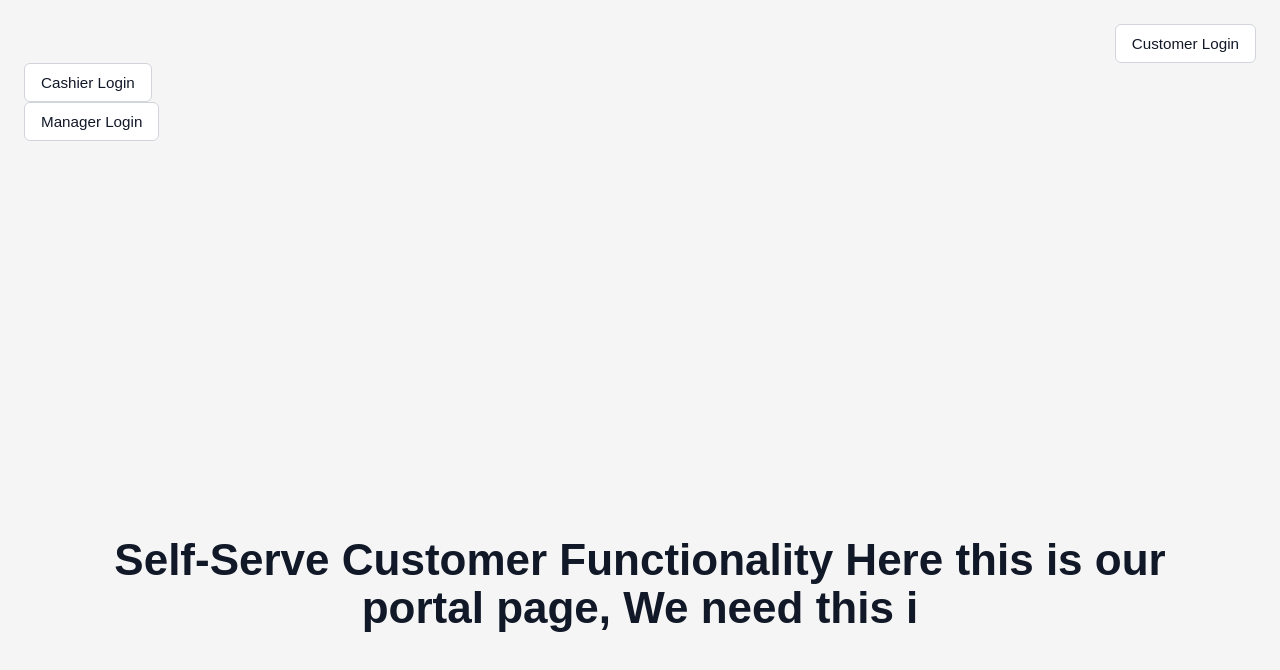
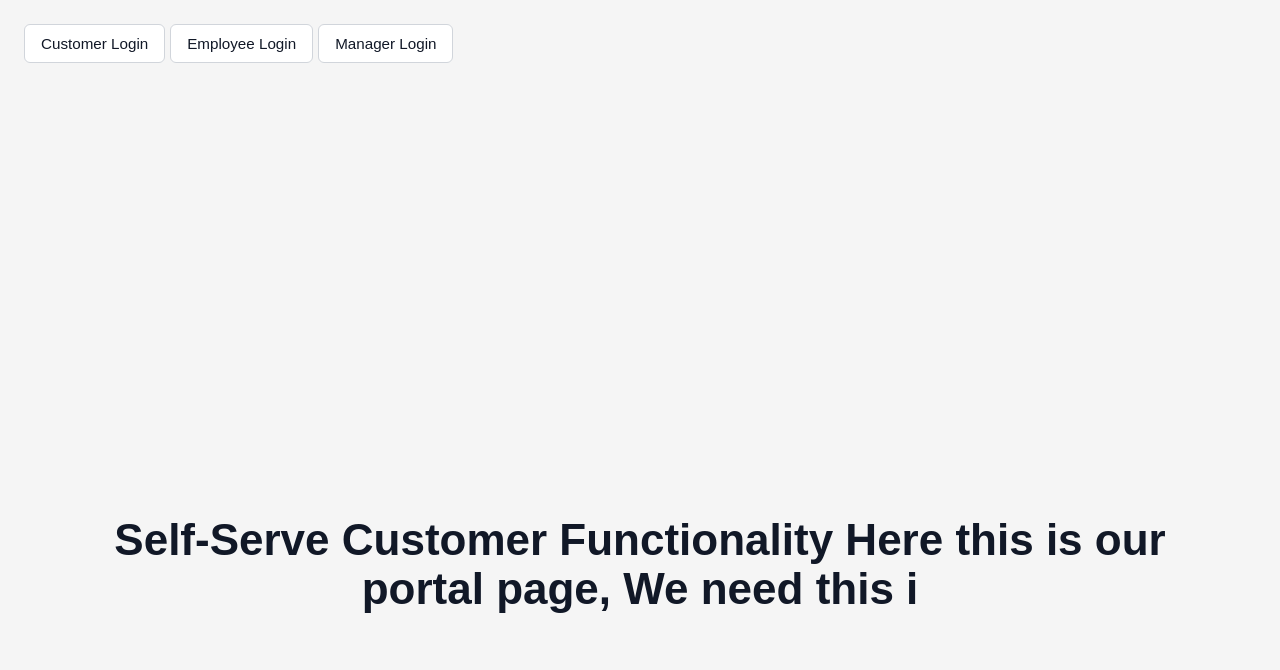
Before and after one commit to Ezra-Kuba/Project3Team74, a Next.js app: page / in a window 1280 px wide. Shown: the top 670 px of the page. Built offline with nearby package versions, Linux system fonts and the light colour scheme.

Commit message:
formatted buttons properly on landingPage

```diff
--- a/app/globals.css
+++ b/app/globals.css
@@ -31,12 +31,15 @@ h1 {
   padding: 24px;
 }
 
-.menu-header {
+/*.menu-header {
   display: flex;
   justify-content: flex-end;
-}
+
+
+}*/
 
 .employee-login {
+  margin-right:5px;
   display: inline-block;
   padding: 10px 16px;
   border: 1px solid #d1d5db;
--- a/app/page.js
+++ b/app/page.js
@@ -4,20 +4,11 @@ export default function Home() {
   return (
     <main className="menu-page">
       <header className="menu-header">
-        <Link className="employee-login" href="/login">
-          Customer Login
-        </Link>
+        <Link className="employee-login" href="/login">Customer Login</Link>
+        <Link className="employee-login" href="/login">Employee Login</Link>
+        <Link className="employee-login" href="/login">Manager Login</Link>
       </header>
-      <header>
-        <Link className="employee-login" href="/login">
-          Cashier Login
-        </Link>
-      </header>
-      <header>
-        <Link className="employee-login" href="/login">
-          Manager Login
-        </Link>
-      </header>
+
 
       <section className="menu-hero" aria-labelledby="menu-title">
         <p className="menu-label"></p>
```
